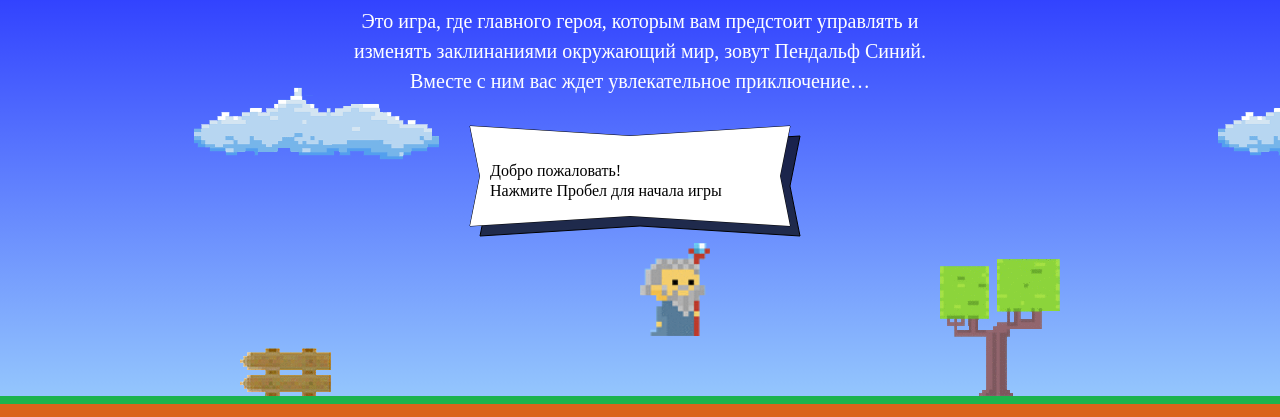
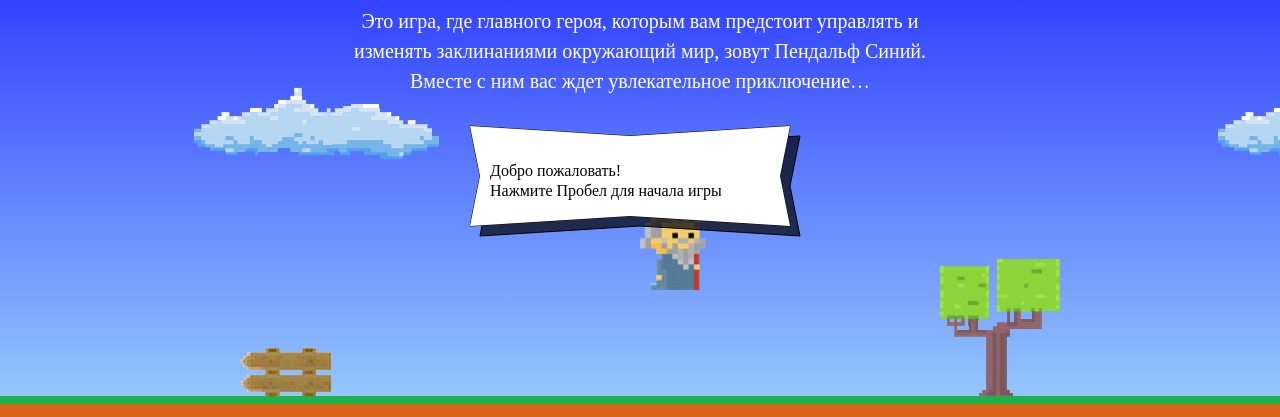
Before and after one commit to marinasalamatina/1152815-code-and-magick-19, a website: page index.html in a window 1280 px wide. Shown: the part 203-620 px from the top of the page. Drawn offline with Linux system fonts and the light colour scheme; a web font is replaced by a local one.

Commit message:
Correct position magicman

```diff
--- a/index.html
+++ b/index.html
@@ -203,7 +203,7 @@ var getWizardX = function(width) {
 var getWizardY = function(height) {
   var wizardHeight = getWizardHeight(wizardWidth);
 
-  return height / 3 + wizardHeight / 2;
+  return height / 3;
 };
 
 </script>
```
